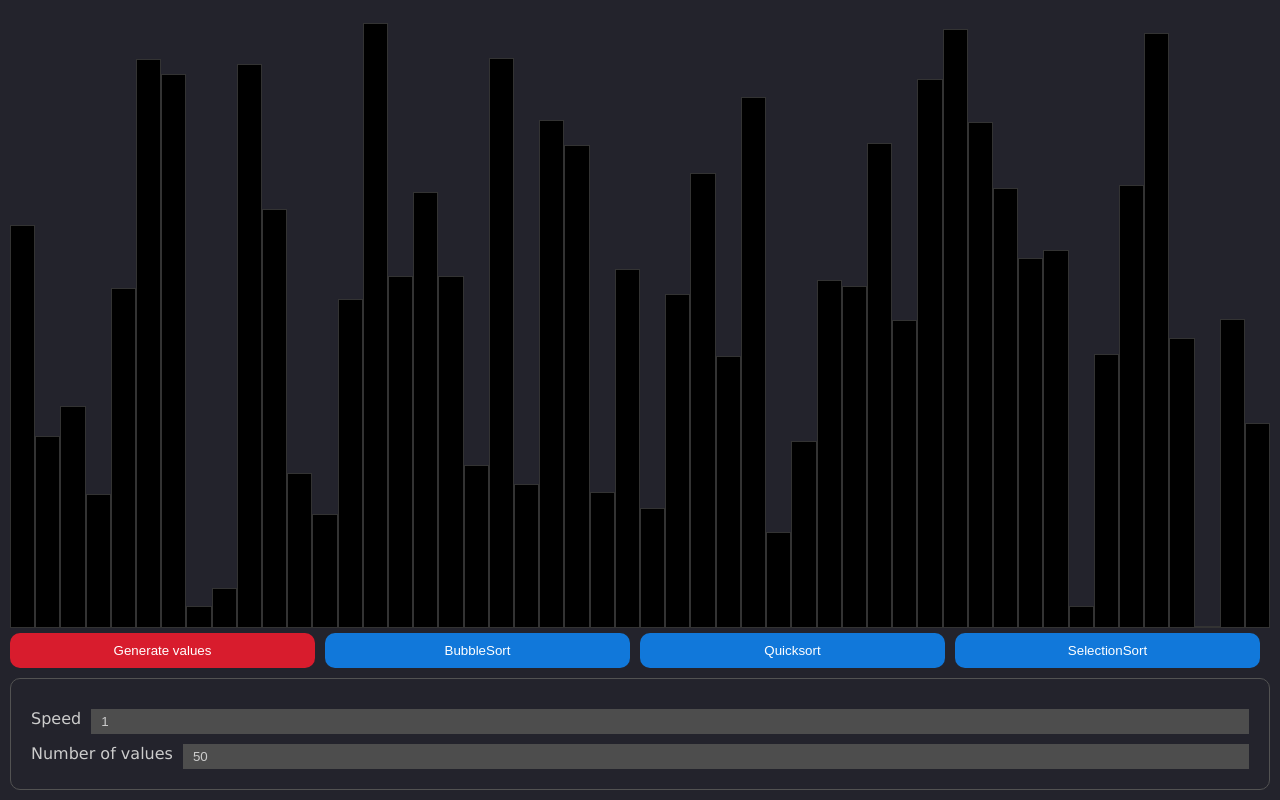
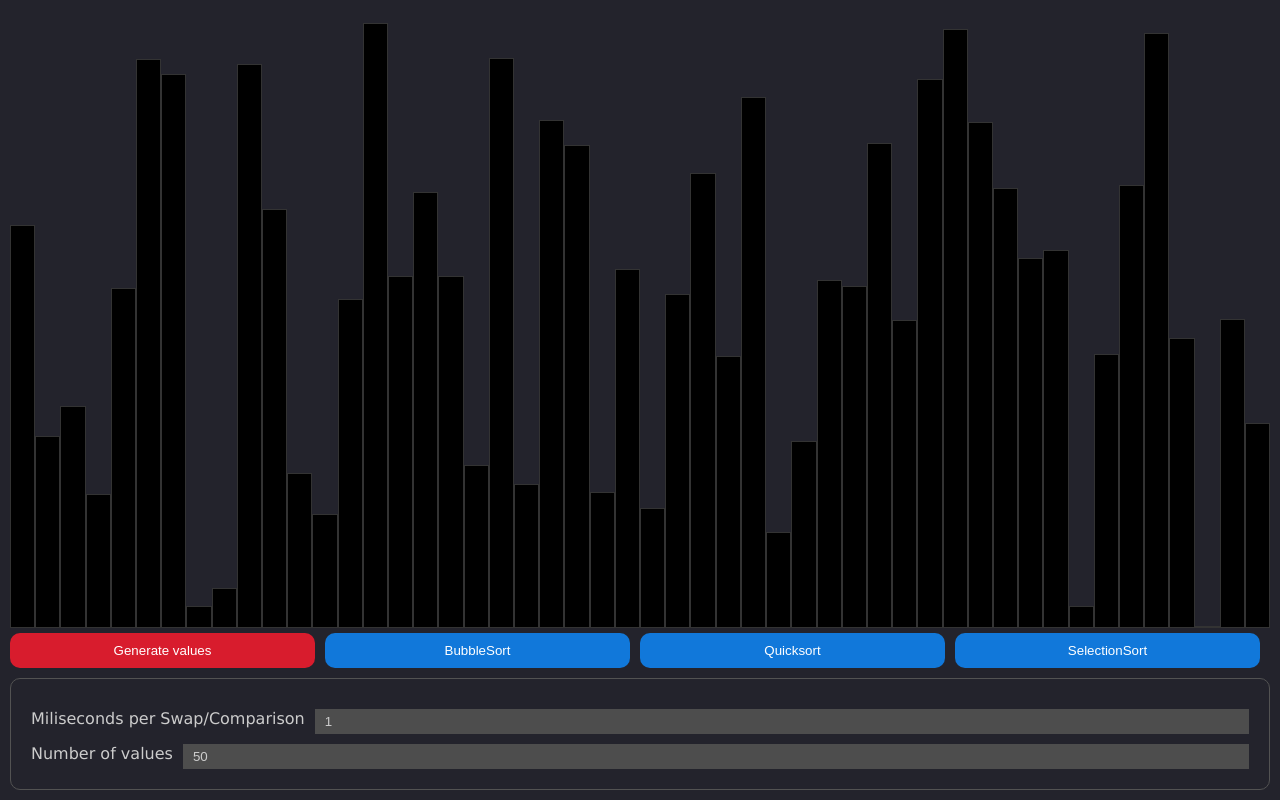
Before and after one commit to chuakid/sort-visualizer, a Vue app: page / in a window 1280 px wide. Built offline with nearby package versions, Linux system fonts and the light colour scheme.

Commit message:
Clarified speed input

```diff
--- a/src/App.vue
+++ b/src/App.vue
@@ -16,7 +16,7 @@
       <button class="sortBtn" @click="selectionsort">SelectionSort</button>
     </div>
     <div class="options">
-      <div><label>Speed</label><input v-model="speed" /></div>
+      <div><label>Miliseconds per Swap/Comparison</label><input v-model="speed" /></div>
       <div><label>Number of values</label><input v-model="valueCount" /></div>
     </div>
   </main>
```
